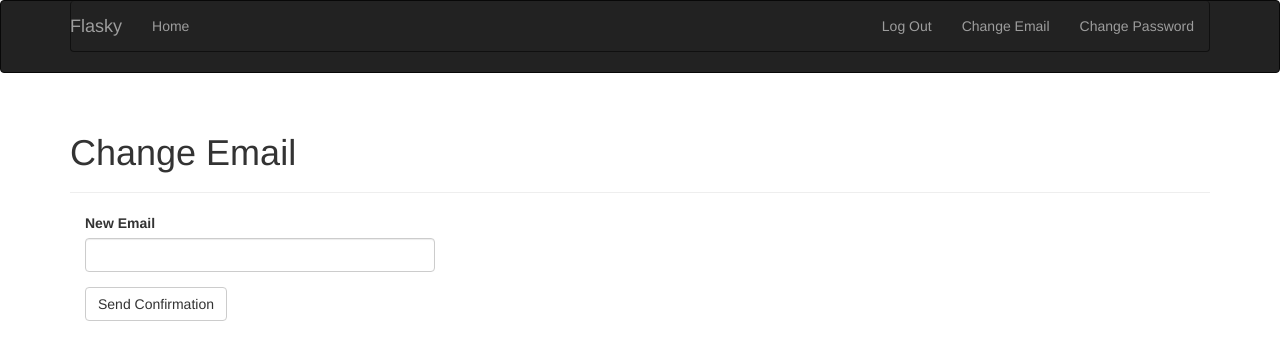
After one commit to Henrique-mazzoleni/Flask_Web_Development, a Flask app: page /auth/changemail in a window 1280 px wide. The commit adds this page. Shown: the top 360 px of the page. Run offline with Flask 2, Linux system fonts and the light colour scheme; a user stored in the database is signed in; tables that the repository leaves empty hold one stand-in row (values such as "Sample post"); some libraries are stand-ins or nearby versions.

Commit message:
change email functionality implemented

```diff
--- a/app/auth/froms.py
+++ b/app/auth/froms.py
@@ -58,3 +58,11 @@ class ResetPassForm(FlaskForm):
     def validate_email(self, field):
         if not User.query.filter_by(email=field.data).first():
             raise ValueError('There is no user registered with the given email.')
+
+class ChangeEmailForm(FlaskForm):
+    new_email = StringField('New Email', validators=[DataRequired(), Length(1,64), Email()])
+    submit = SubmitField('Send Confirmation')
+
+    def validate_email(self, field):
+        if User.query.filter_by(email=field.email.data).first():
+            raise ValueError('There is already a user registered with this email adress.')
--- a/app/auth/views.py
+++ b/app/auth/views.py
@@ -1,10 +1,14 @@
-from flask import render_template, redirect, request, url_for, flash
+from flask import render_template, redirect, request, url_for, flash, current_app
 from flask_login import login_user, login_required, logout_user, current_user
+
+from itsdangerous import TimedJSONWebSignatureSerializer as Serializer
+
 from . import auth
 from ..models import User
 from ..email import send_email
-from .froms import LoginForm, RegistrationForm, ChangePassForm, ForgotenPassForm, ResetPassForm
+from .froms import LoginForm, RegistrationForm, ChangePassForm, ForgotenPassForm, ResetPassForm, ChangeEmailForm
 from .. import db
+
 
 @auth.before_app_request
 def before_request():
@@ -57,19 +61,43 @@ def logout():
     flash('You have been logged out')
     return redirect(url_for('main.index'))
 
-@auth.route('/confirm/<token>')
+@auth.route('/accountconfirm/<token>')
 @login_required
-def confirm(token):
+def account_confirm(token):
     if current_user.confirmed:
         return redirect(url_for('main.index'))
-    if current_user.confirm(token):
+    if current_user.check_token(token):
+        current_user.confirmed = True
+        db.session.add(current_user)
         db.session.commit()
         flash('You have successfully confirmed your email')
     else:
         flash('The confirmation link is invalid or expired')
     return redirect(url_for('main.index'))
 
-@auth.route('/confirm')
+@auth.route('/emailconfirm/<token>')
+@login_required
+def email_confirm(token):
+    if current_user.check_token(token):
+        s = Serializer(current_app.config['SECRET_KEY'])
+        try:
+            data = s.loads(token.encode('utf-8'))
+        except Exception:
+            flash('Token invalid or expired. Please regenerate Token.')
+            return redirect(url_for('main.index'))
+        if data.get('email'):
+            current_user.email = data.get('email')
+            db.session.add(current_user)
+            db.session.commit()
+            flash('New email confirmed and saved.')
+        else:
+            flash('There was something wrong with the token provided. Please generate a new token.')
+    else:
+        flash('The token was invalid or expired. Please generate a new token.')
+    return redirect(url_for('main.index'))
+
+
+@auth.route('/accountconfirm')
 @login_required
 def resend_confirmation():
     token = current_user.generate_confirmation_token()
@@ -110,7 +138,7 @@ def reset_password(token):
     form = ResetPassForm()
     if form.validate_on_submit():
         user = User.query.filter_by(email=form.email.data).first()
-        if user.confirm(token):
+        if user.check_token(token):
             user.password = form.new_password.data
             db.session.add(user)
             db.session.commit()
@@ -119,3 +147,16 @@ def reset_password(token):
             flash('The token provided is not valid or expired. Please get a new token.')
         return redirect(url_for('auth.login'))
     return render_template('/auth/resetpass.html', form=form)
+
+@auth.route('/changemail', methods=['GET', 'POST'])
+@login_required
+def change_email():
+    if not current_user.confirmed:
+        return redirect(url_for('auth.unconfirmed'))
+    form = ChangeEmailForm()
+    if form.validate_on_submit():
+        token = current_user.generate_confirmation_token(email=form.new_email.data)
+        send_email(form.new_email.data, 'Confirm New Email', 'auth/email/confirmnewemail', token=token, user=current_user)
+        flash('An email has been sent to the new email adress. Please follow the link to confirm the new adress.')
+        return redirect(url_for('main.index'))
+    return render_template('/auth/changemail.html', form=form)
--- /dev/null
+++ b/app/templates/auth/changemail.html
@@ -0,0 +1,13 @@
+{% extends 'base.html' %}
+{% import 'bootstrap/wtf.html' as wtf %}
+
+{% block title %}Flasky - Change Email{% endblock %}
+
+{% block page_content %}
+<div class="page-header">
+    <h1>Change Email</h1>
+</div>
+<div class="col-md-4">
+    {{ wtf.quick_form(form) }}
+</div>
+{% endblock %}
--- a/app/templates/auth/email/confirm.html
+++ b/app/templates/auth/email/confirm.html
@@ -1,8 +1,8 @@
 <p>Dear {{ user.username }},</p>
 <p>Welcome to <b>Flasky</b></p>
-<p>To confirm your account please <a href="{{ url_for('auth.confirm', token=token, _external=True) }}">click here</a></p>
+<p>To confirm your account please <a href="{{ url_for('auth.account_confirm', token=token, _external=True) }}">click here</a></p>
 <p>Alternatively, you con paste the following link in your browser's address bar:</p>
-<p>{{ url_for('auth.confirm', token=token, _external=True) }}</p>
+<p>{{ url_for('auth.account_confirm', token=token, _external=True) }}</p>
 <p>Sincerely,</p>
 <p>The Flasky Team</p>
 <p><small>Note: Replies to this email adress are not monitored.</small></p>
--- a/app/templates/auth/email/confirm.txt
+++ b/app/templates/auth/email/confirm.txt
@@ -4,7 +4,7 @@ Welcome to Flasky!
 
 To confirm your account please click on the following link:
 
-{{ url_for('auth.confirm', token=token, _external=True) }}
+{{ url_for('auth.account_confirm', token=token, _external=True) }}
 
 Sincerely,
 
--- a/app/templates/base.html
+++ b/app/templates/base.html
@@ -21,6 +21,7 @@
             <ul class="nav navbar-nav navbar-right">
                 {% if current_user.is_authenticated %}
                 <li><a href="{{ url_for('auth.logout') }}">Log Out</a></li>
+                <li><a href="{{ url_for('auth.change_email') }}">Change Email</a></li>
                 <li><a href="{{ url_for('auth.change_password') }}">Change Password</a></li>
                 {% else %}
                 <li><a href="{{ url_for('auth.login') }}">Log In</a></li>
```
Also changed, not shown: app/models.py (+4 -5 lines), app/templates/auth/email/confirmnewemail.html (added, +8 -0 lines), app/templates/auth/email/confirmnewemail.txt (added, +13 -0 lines), data-dev.sqlite.
